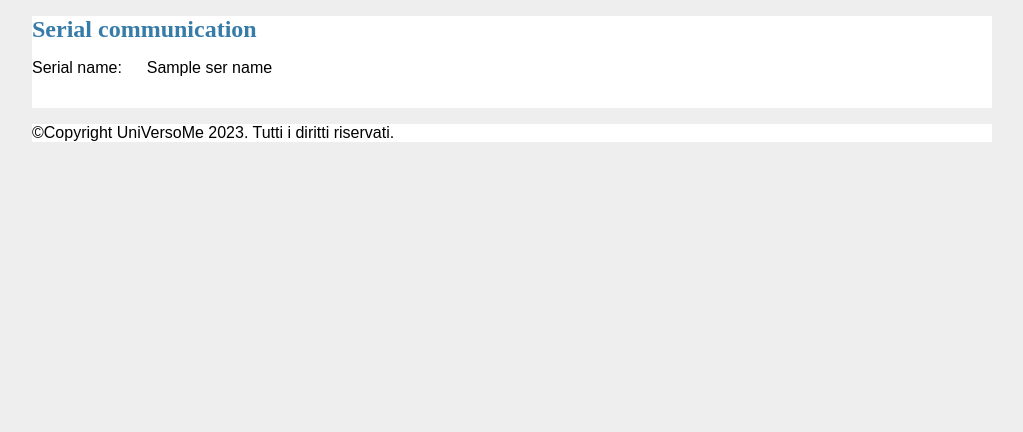
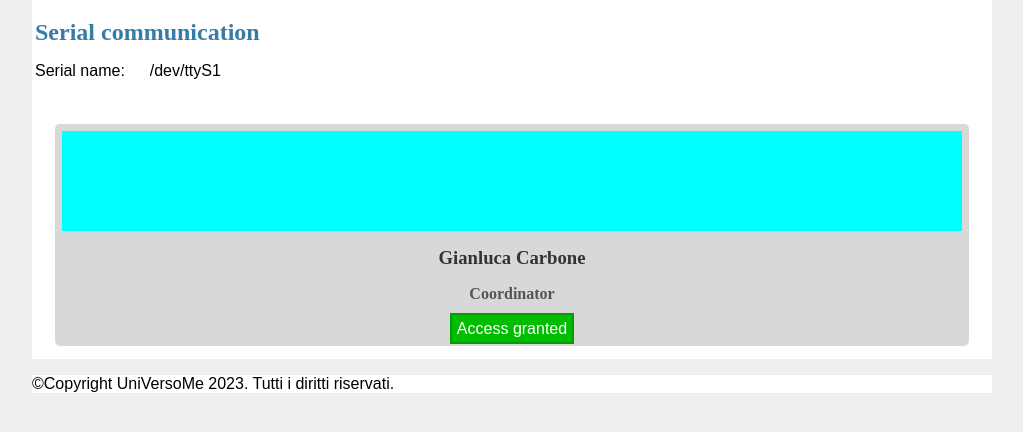
Before and after one commit to J0hn3ch/universome-authentication, a Python web app: template authentication-app/authentication/templates/page/serial.html in a window 1280 px wide. Shown: the part 123-555 px from the top of the page, without its empty margins (128-1151 px from the left). Run offline with Jinja, Linux system fonts and the light colour scheme; the template is opened without the code that fills it: most values are stand-ins (such as "Sample title", 1, 10 or a date in 2020).

Commit message:
fix: serial communication permission

```diff
--- a/authentication-app/authentication/static/style.css
+++ b/authentication-app/authentication/static/style.css
@@ -16,6 +16,7 @@ html {
 
   main {
     background: white;
+    padding: 3px
   }
 
   footer {
@@ -177,44 +178,44 @@ html {
     margin: 10px 20px 10px 20px;
   }
 
-  .member-card__container {
-    background-color: #eeeeee;
+  /* ---[ Members list ]--- */
+
+  .member-list__container {
+    background-color: #275ec4;
     margin-bottom: 10px;
     border-radius: 5px;
     overflow: auto;
   }
 
-  .member-card__wrapper {
+  .member-list__wrapper {
     display: flex;
     margin: 5px 5px 5px 5px;
-    justify-content: space-between;
-
   }
 
-  .member-card__avatar {
+  .member-list__avatar {
     background-color: aqua;
     width: 25%;
     max-height: 100%;
   }
 
-  .member-card__bio {
+  .member-list__bio {
     width: 25%;
   }
 
   /* https://github.com/w3c/csswg-drafts/issues/1008 */
-  .member-card__bio h3, h4{
+  .member-list__bio h3, .member-list__bio h4{
     margin: 0;
     color: #333333;
   }
 
   /* Vertical align: http://phrogz.net/CSS/vertical-align/index.html
      Vertical centering a div inside another div: https://stackoverflow.com/questions/6490252/vertically-centering-a-div-inside-another-div*/
-  .member-card__info{
+  .member-list__info{
     width: 25%;
     position: relative;
   }
 
-  .member-card__info span{
+  .member-list__info span{
     position: absolute;
     margin: 0;
     top: 50%;
@@ -222,20 +223,72 @@ html {
     transform: translateY(-50%);
   }
 
-  .member-card__settings {
+  .member-list__settings {
     background-color: ivory;
     width: 25%;
     display: inline-block;
   }
 
-  .member-card__settings ul {
+  .member-list__settings ul {
     list-style-type: none;
     margin: 0;
     padding: 0;
   }
 
-  .member-card__settings ul li{
+  .member-list__settings ul li{
     display: inline;
+  }
+
+  /* ---[ Members card ]--- */
+
+  .member-card__container {
+    background-color: #d8d8d8;
+    padding: 2px;
+    margin: 10px 20px 10px 20px;
+    border-radius: 5px;
+  }
+
+  .member-card__wrapper {
+    display: block;
+    margin: 5px 5px 5px 5px;
+    text-align: center;
+  }
+
+  .member-card__avatar {
+    background-color: aqua;
+    display: block;
+    height: 100px;
+  }
+
+  .member-card__bio {
+    display: block;
+  }
+
+  /* https://github.com/w3c/csswg-drafts/issues/1008 */
+  .member-card__bio h3{
+    color: #333333;
+  }
+
+  .member-card__bio h4{
+    color: #555555;
+  }
+
+  /* Vertical align: http://phrogz.net/CSS/vertical-align/index.html
+      Vertical centering a div inside another div: https://stackoverflow.com/questions/6490252/vertically-centering-a-div-inside-another-div*/
+  .member-card__info{
+    display: inline-block;
+    padding: 1px;
+  }
+
+  .member-card__info span{
+    top: 50%;
+  }
+
+  .member-card__authorized {
+    background-color: #01bd01;
+    padding: 5px 5px 5px 5px;
+    border: 2px solid #029e02;
+    color: white;
   }
 
   /* ---[ About Us ]--- */
--- a/authentication-app/authentication/templates/base.html
+++ b/authentication-app/authentication/templates/base.html
@@ -26,10 +26,11 @@
 
     <main>
       {% block content %}{% endblock %}
+
+      <aside>
+        {% block sidebar %}{% endblock %}
+      </aside>
     </main>
-    <aside>
-      {% block sidebar %}{% endblock %}
-    </aside>
 
     <footer>
       <p>©Copyright UniVersoMe 2023. Tutti i diritti riservati.</p>
--- a/authentication-app/authentication/templates/page/serial.html
+++ b/authentication-app/authentication/templates/page/serial.html
@@ -6,7 +6,26 @@
 
 {% block content %}
 <h2> Serial communication</h2>
-<p>Serial name: &emsp; {{ ser_name }}</p>
-<pre> {{ message }} </pre>
+<p>Serial name: &emsp; /dev/ttyS1</p>
+<pre> </pre>
+
+<div class="member-card__container">
+    <div class="member-card__wrapper">
+        <div class="member-card__avatar"></div>
+        <div class="member-card__bio">
+            <h3 class="member-card__name"> Gianluca Carbone </h3>
+            <h4 class="member-card__role"> Coordinator </h4>
+        </div>
+        <div class="member-card__info">
+            <span class="member-card__authorized">
+            {% if True %}
+            Access granted
+            {% else %}
+            Access denied
+            {% endif %}
+            </span>
+        </div>
+    </div>
+</div>
 
 {% endblock %}
--- a/authentication-app/requirements.txt
+++ b/authentication-app/requirements.txt
@@ -6,5 +6,6 @@ flask-bcrypt==1.0.1
 Flask-Login==0.6.2
 Flask-Migrate==4.0.5
 flask-wtf==1.2.1
+flask-socketio
 WTForms
 Werkzeug==2.3.7
--- a/compose.yaml
+++ b/compose.yaml
@@ -14,11 +14,11 @@ services:
       - FLASK_DEBUG=1
     ports:
       - 8000:8000
+    #devices:
+    #  - /dev/ttyS0:/dev/ttyS0
     privileged: true
     tty: true
     stdin_open: true
-    # devices:
-    #   - "/dev/ttyS0:/dev/ttyS0"
 
 # Comments are provided throughout this file to help you get started.
 # If you need more help, visit the Docker compose reference guide at
```
Also changed, not shown: authentication-app/authentication/__init__.py (+24 -1 lines), authentication-app/authentication/routes/auth.py (+22 -5 lines), authentication-app/authentication/routes/main.py (+35 -14 lines), authentication-app/authentication/routes2.py (deleted, +0 -72 lines), authentication-app/authentication/templates/dashboard/dashboard.html (+7 -7 lines), README.md, authentication-app/authentication/static/script.js (added), authentication-app/instance/universome.sqlite, 1 other file.
